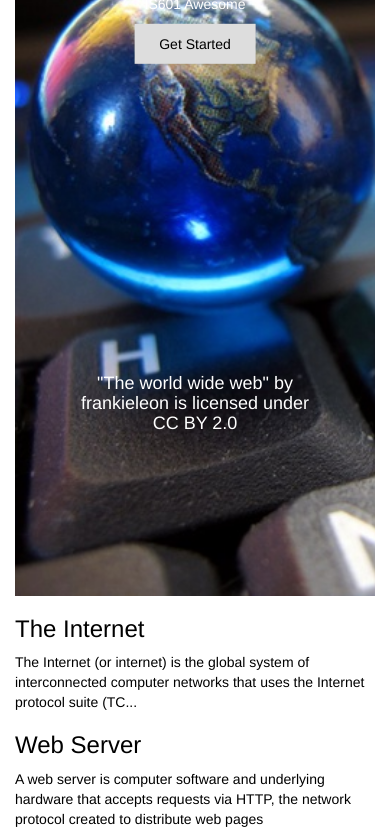
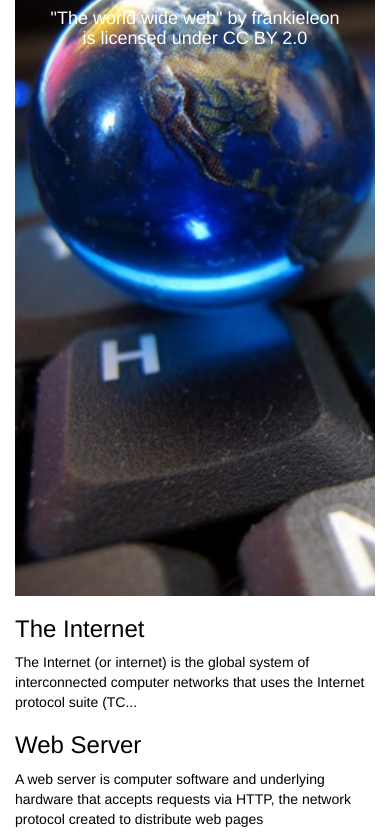
Before and after one commit to SuchiKhare/IS601Project1, a plain HTML site: page public_html/index.html in a window 390 px wide. Shown: the part 301-1135 px from the top of the page. Drawn offline with nearby package versions, Linux system fonts and the light colour scheme.

Commit message:
css for media query

```diff
--- a/public_html/css/suchistyle.css
+++ b/public_html/css/suchistyle.css
@@ -35,7 +35,6 @@ body, html {
 }
 h4 {
     text-align: center;
-    padding-top: 300px;
 }
 a {
     text-decoration: none;
@@ -52,3 +51,26 @@ a {
     background-color: #555;
     color: white;
 }
+@media (max-width: 4008px) {
+
+}
+@media (min-width: 313px) {
+    .hero-text {
+        width: 300px;
+        height: 300px;
+        top: 500px;
+        padding-top: 10px;
+        left: 50%;
+        color: white;
+    }
+}
+@media (max-width: 576px) {
+    .hero-text {
+        width: 300px;
+        height: 300px;
+        top: 230px;
+        padding-top: 10px;
+        left: 50%;
+        color: white;
+    }
+}
```
